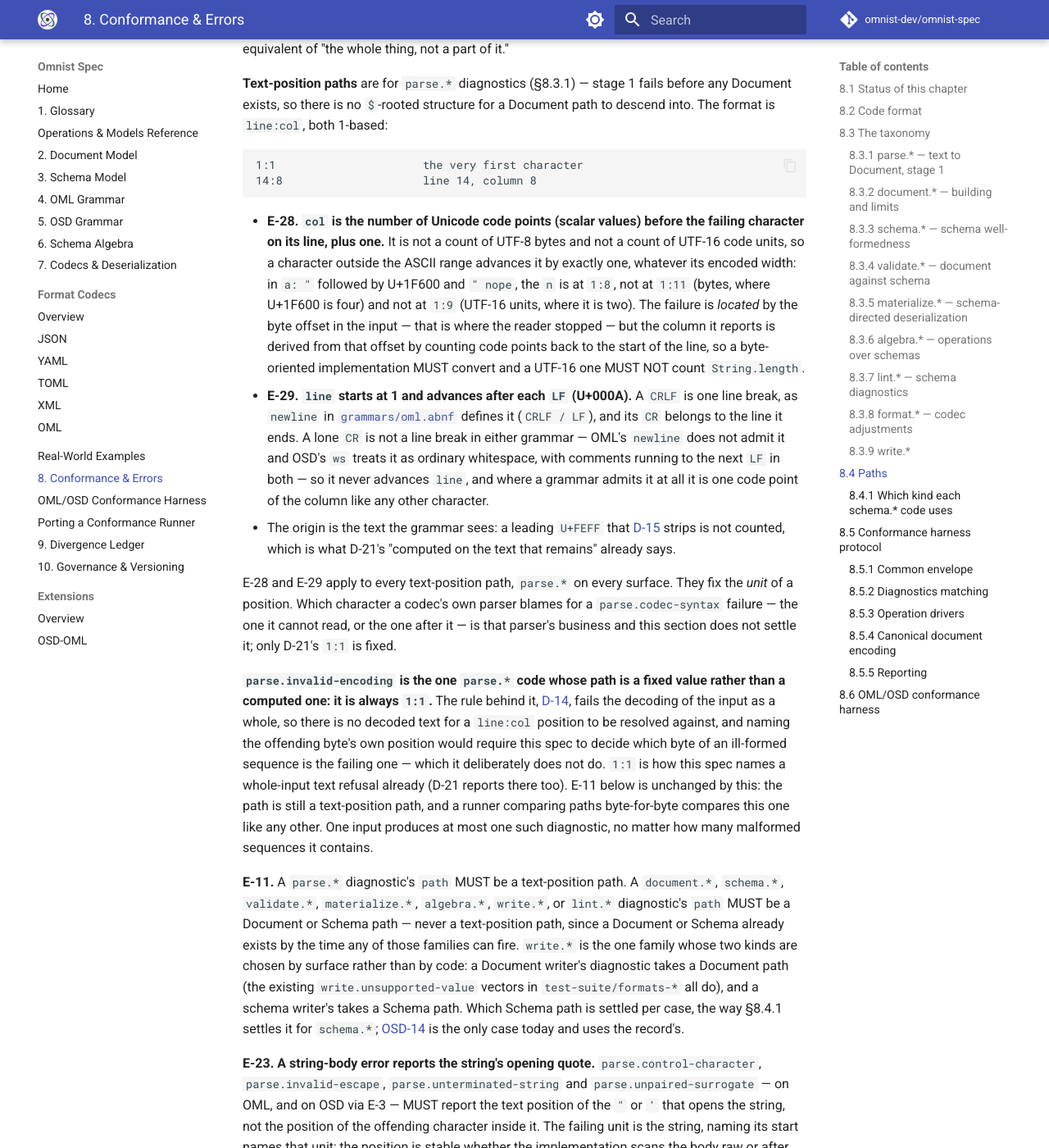
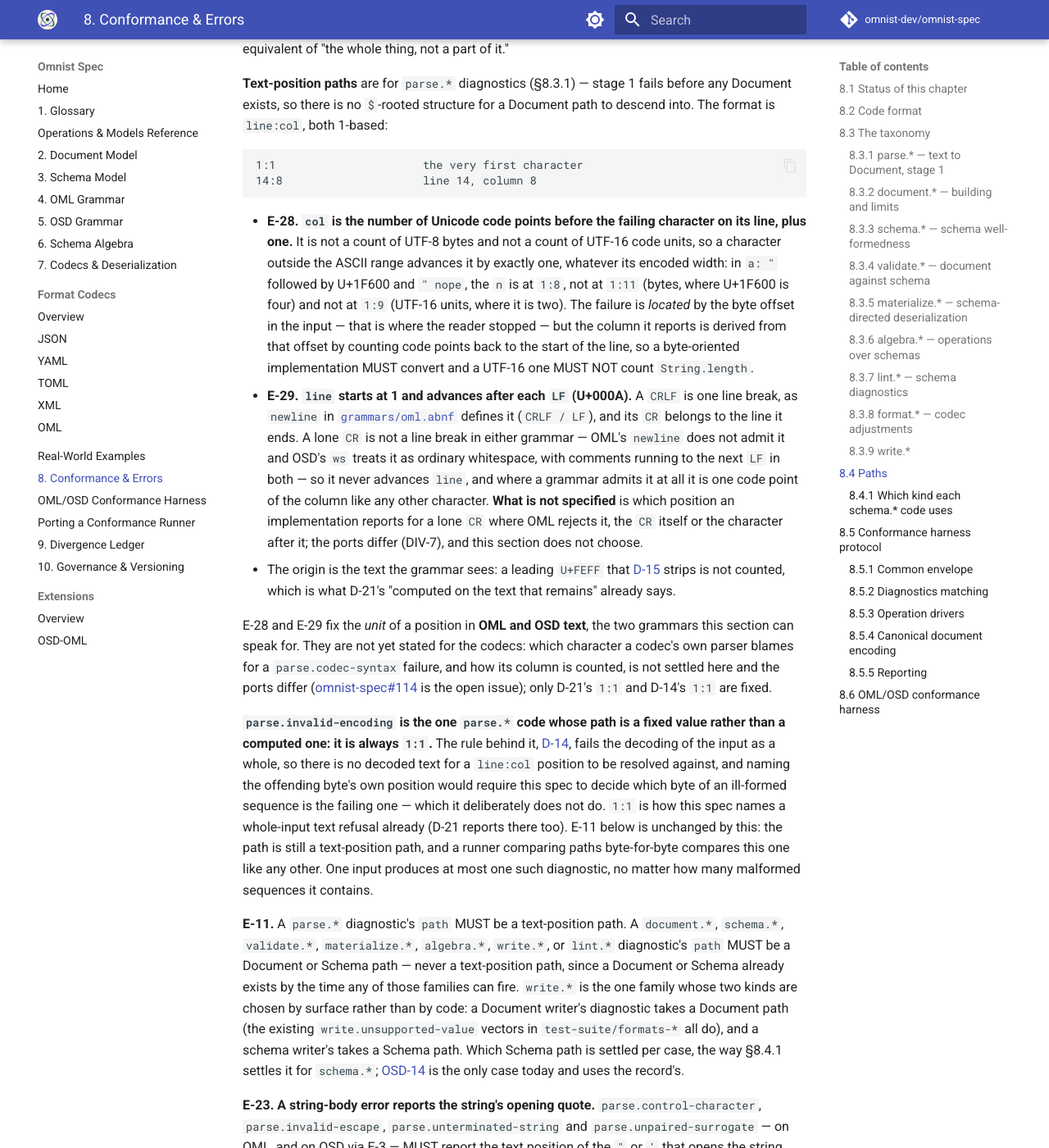
Before and after one commit to omnist-dev/omnist-spec, an MkDocs documentation site: the page built from docs/08-conformance-and-errors.md, in a window 1280 px wide and 1400 px high, scrolled down 11660 px. Shown: the whole window at 82% size. Built offline with MkDocs 1.6.1 and Material for MkDocs 9.7.7, drawn with Linux system fonts in a browser that asks for light colours; comment, search, counter and statistics services are not loaded; some of the changed text lies outside the part shown.

Commit message:
Scope E-28/E-29 to OML and OSD, state two open cases, clarify E-20
Drop the scalar-values parenthetical, attribute the infer comparison,
state the fallbacks location question, use PR links, note the lone CR and
}-only cases as unspecified.

Co-Authored-By: Claude Sonnet 5.5 <noreply@anthropic.com>

````diff
--- a/docs/08-conformance-and-errors.md
+++ b/docs/08-conformance-and-errors.md
@@ -434,7 +434,7 @@ Document path to descend into. The format is `line:col`, both 1-based:
 14:8                     line 14, column 8
 ```
 
-- **E-28.** **`col` is the number of Unicode code points (scalar values)
+- **E-28.** **`col` is the number of Unicode code points
   before the failing character on its line, plus one.** It is not a count of
   UTF-8 bytes and not a count of UTF-16 code units, so a character outside the
   ASCII range advances it by exactly one, whatever its encoded width: in
@@ -452,16 +452,20 @@ Document path to descend into. The format is `line:col`, both 1-based:
   `CR` is not a line break in either grammar — OML's `newline` does not admit it
   and OSD's `ws` treats it as ordinary whitespace, with comments running to the
   next `LF` in both — so it never advances `line`, and where a grammar admits it
-  at all it is one code point of the column like any other character.
+  at all it is one code point of the column like any other character. **What
+  is not specified** is which position an implementation reports for a lone
+  `CR` where OML rejects it, the `CR` itself or the character after it; the
+  ports differ (DIV-7), and this section does not choose.
 - The origin is the text the grammar sees: a leading `U+FEFF` that
   [D-15](02-document-model.md#25-encoding) strips is not counted, which is what
   D-21's "computed on the text that remains" already says.
 
-E-28 and E-29 apply to every text-position path, `parse.*` on every surface.
-They fix the *unit* of a position. Which character a codec's own parser blames
-for a `parse.codec-syntax` failure — the one it cannot read, or the one after
-it — is that parser's business and this section does not settle it; only D-21's
-`1:1` is fixed.
+E-28 and E-29 fix the *unit* of a position in **OML and OSD text**, the two
+grammars this section can speak for. They are not yet stated for the codecs:
+which character a codec's own parser blames for a `parse.codec-syntax` failure,
+and how its column is counted, is not settled here and the ports differ
+([omnist-spec#114](https://github.com/omnist-dev/omnist-spec/issues/114) is the
+open issue); only D-21's `1:1` and D-14's `1:1` are fixed.
 
 **`parse.invalid-encoding` is the one `parse.*` code whose path is a fixed
 value rather than a computed one: it is always `1:1`.** The rule behind it,
@@ -668,8 +672,10 @@ for byte" name the *canonical* comparison: the implementation's canonical output
 text against the expected text, with no re-parse. `infer` and
 `infer_with_report` are the one place a schema is **not** compared that way:
 [§6.10](06-schema-algebra.md#610-infersamples) never normalizes `infer`'s
-output and its record names are implementation-derived, so those two compare up
-to a renaming of records. The Track 1 fixtures' `exact` mode is a third,
+output and its record names are implementation-derived, and
+[conformance-harness.md §4](conformance-harness.md) compares `infer` output up
+to a renaming of records for that reason; this section itself states no
+comparison for their `schema`. The Track 1 fixtures' `exact` mode is a third,
 structural comparison that Track 2 does not use. The per-operation list, for
 both tracks, is in
 [Porting a Conformance Runner](porting-a-conformance-runner.md#which-comparison-each-operation-needs).
@@ -841,7 +847,8 @@ tracking convergence, which is the whole point of
 required:**
 
 - **Not yet implemented.** The operation or feature doesn't exist yet in
-  this implementation. Temporary by nature — expected to become a `pass`
+  this implementation, or the rule or behaviour a vector pins has not been
+  adopted yet. Temporary by nature — expected to become a `pass`
   once the work lands. No ledger entry is required for this category on its
   own, though the usual issue tracker SHOULD have something open for it.
 - **E-21. Documented divergence.** The vector's outcome depends on a capability
````
Also changed, not shown: docs/02-document-model.md (+1 -1 lines), docs/04-oml-grammar.md (+9 -1 lines), docs/porting-a-conformance-runner.md (+6 -6 lines).
